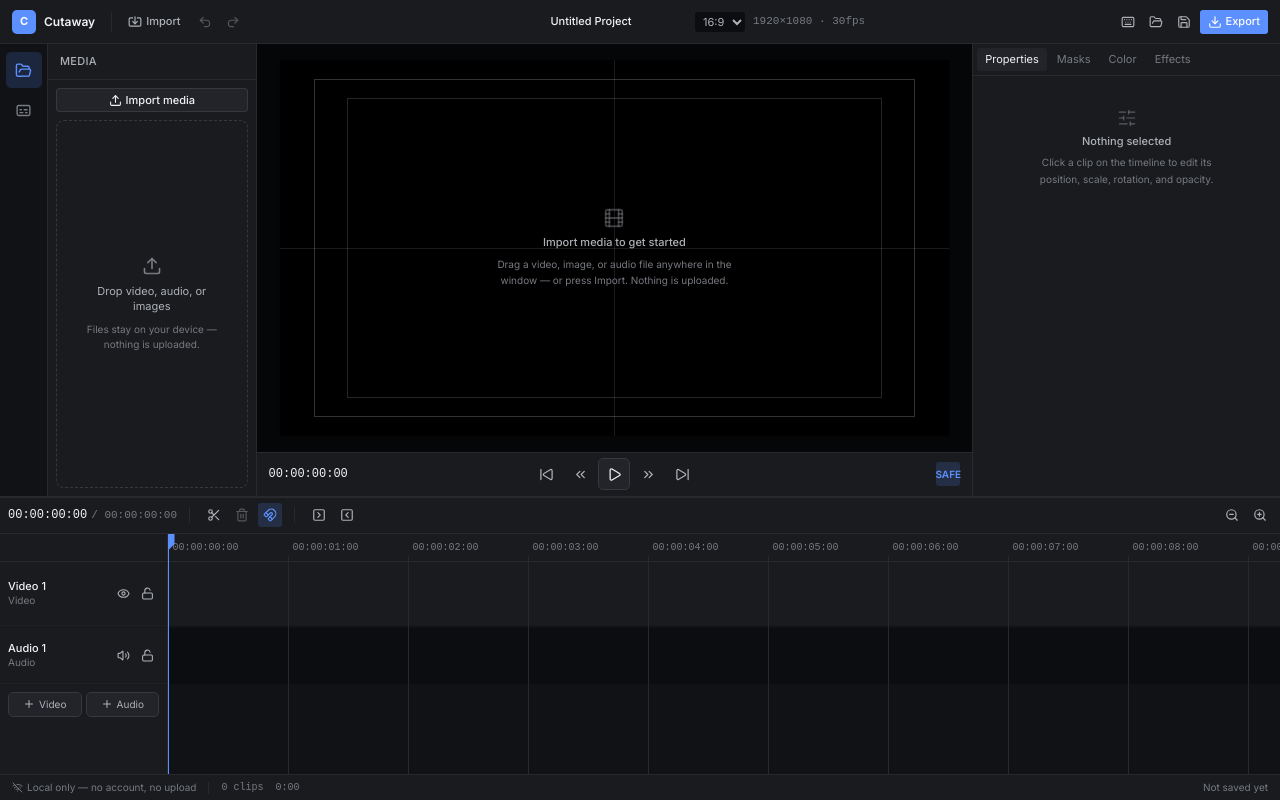
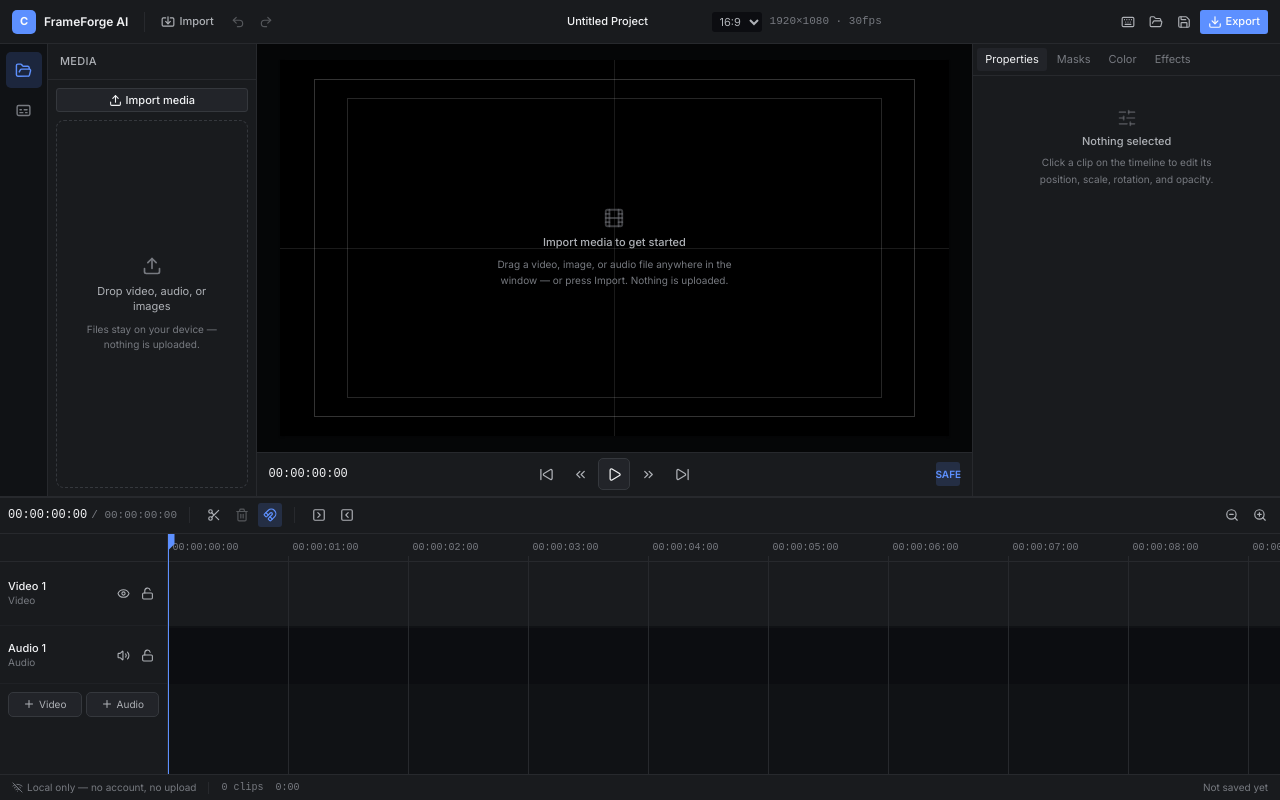
Before and after one commit to ywhnata-hash/ai-auto-editor, a Next.js app in the folder engine/cutaway/apps/web/: page / in a window 1280 px wide. Built offline with nearby package versions, Linux system fonts and the light colour scheme.

Commit message:
replace editor wordmark with FrameForge AI

```diff
--- a/engine/cutaway/apps/web/src/features/editor/TopToolbar.tsx
+++ b/engine/cutaway/apps/web/src/features/editor/TopToolbar.tsx
@@ -34,7 +34,7 @@ export function TopToolbar() {
         <div className="bg-accent text-accent-text grid h-6 w-6 place-items-center rounded-sm text-xs font-bold">
           C
         </div>
-        <span className="text-text-primary text-sm font-semibold">Cutaway</span>
+        <span className="text-text-primary text-sm font-semibold">FrameForge AI</span>
       </div>
 
       <div className="bg-border-subtle mx-1 h-5 w-px" />
```
